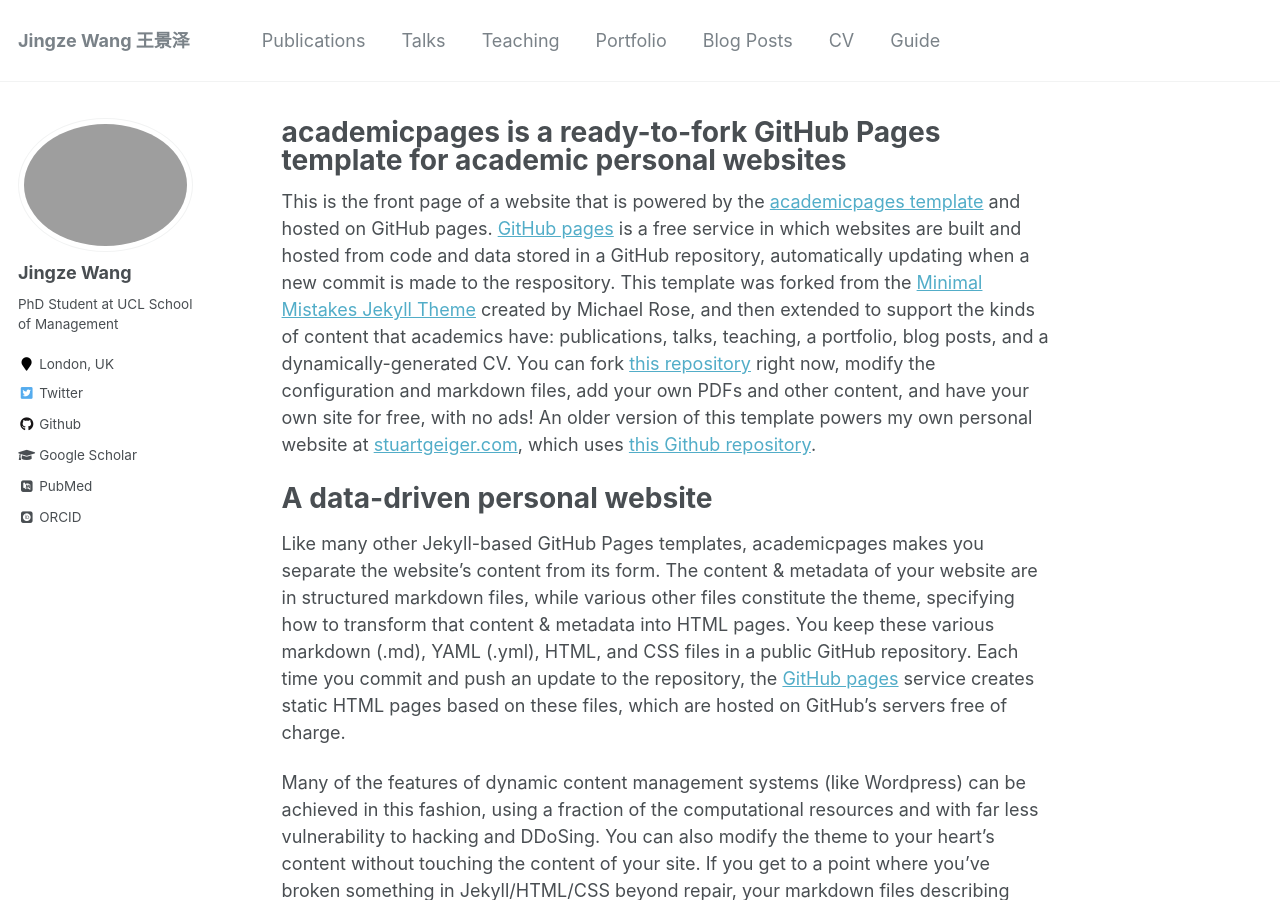
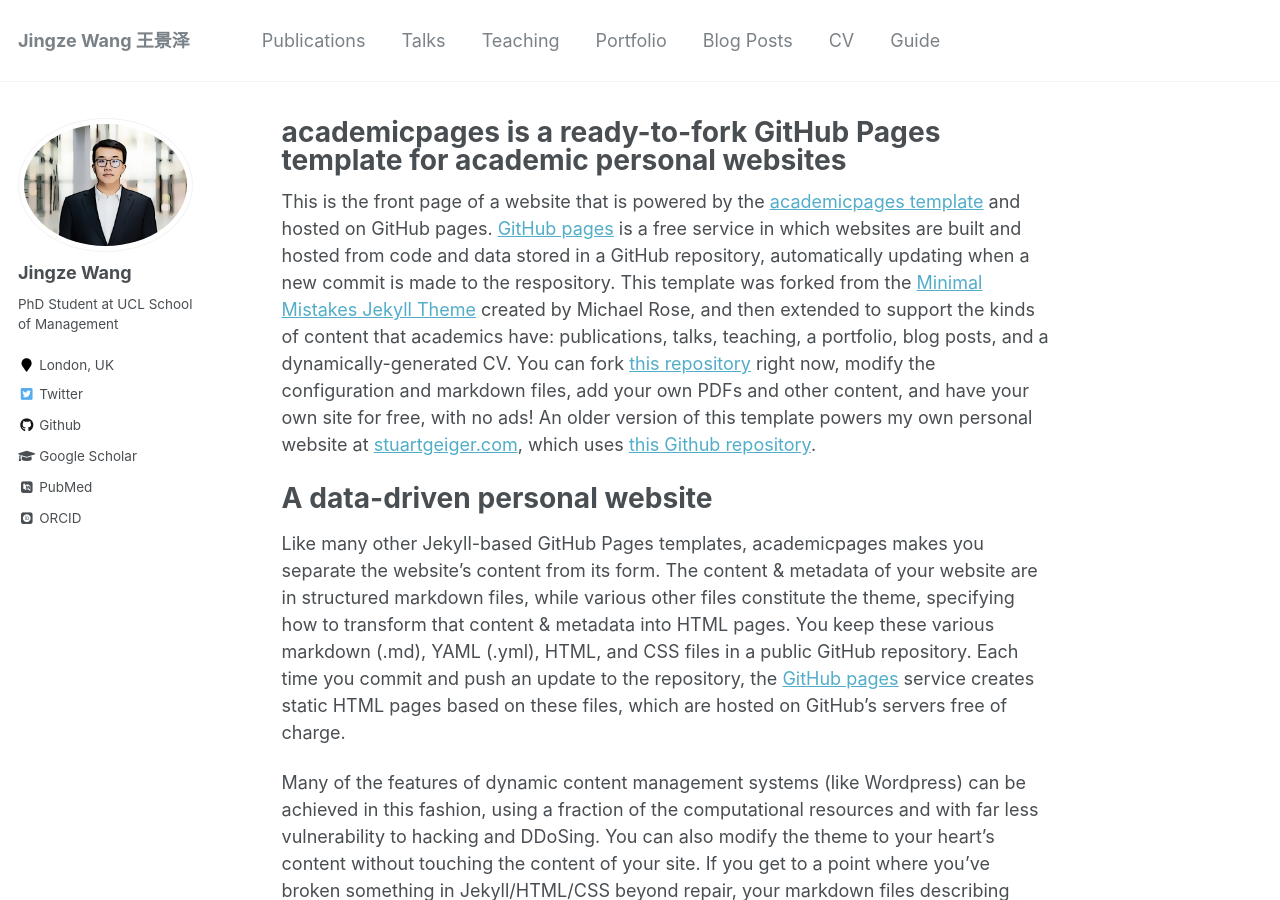
Before and after one commit to jingzewang-lab/jingzewang-lab.github.io, a Jekyll site: the page built from _pages/about.md, in a window 1280 px wide and 900 px high. Built offline with Jekyll 4.4.1, drawn with Linux system fonts in a browser that asks for light colours; some web fonts are replaced.

Commit message:
Update _config.yml

```diff
--- a/_config.yml
+++ b/_config.yml
@@ -81,7 +81,7 @@
 # Site Author
 author:
   name             : "Jingze Wang"
-  avatar           : "selfie.jpg"
+  avatar           : "selfie.PNG"
   bio              : "PhD Student at UCL School of Management"
   location         : "London, UK"
   employer         :
```
